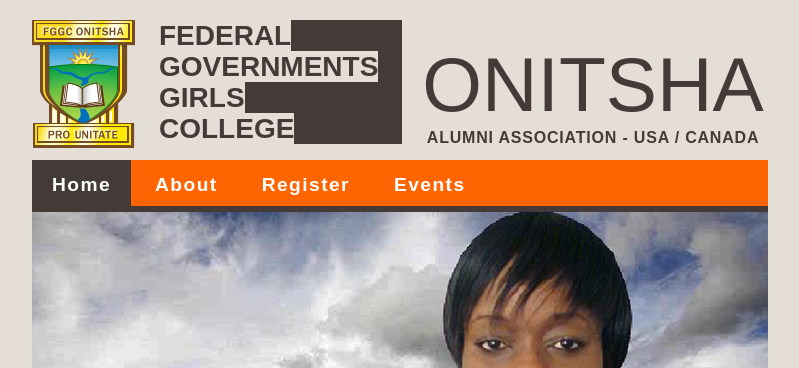
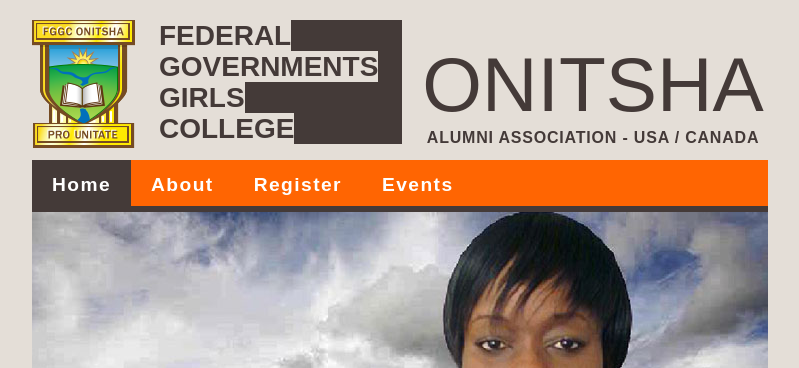
Before and after one commit to fggconitsha/fggconitsha, a Jekyll site: the page built from index.html, in a window 1280 px wide. Shown: the top 368 px of the page, without its empty margins (208-1007 px from the left). Built offline with Jekyll 4.4.1, drawn with Linux system fonts in a browser that asks for light colours; nearby versions of some CDN libraries; Markdown is read by kramdown in place of the engine named in the settings; the list of posts is cut into pages by our own code.

Commit message:
some quick fixes

```diff
--- a/_includes/header.html
+++ b/_includes/header.html
@@ -1,10 +1,6 @@
 <header>
 	<div>
-	{% if node.title == "Home" %}
-	  <img src="../fggc.png">
-	{% else %}
-		<img src="../../fggc.png">
-	{% endif %}
+	  <img src="http://fggconitsha.github.io/fggc.png">
 	</div>
 	<div>
 	  <h1><a href="/">FEDERAL</a></h1>
--- a/css/main.css
+++ b/css/main.css
@@ -126,6 +126,7 @@
   font-weight: 800;
   letter-spacing: 0.075em;
   padding-top: 10px;
+  margin-right: -4px;
   color: #fff;
 }
 
@@ -184,6 +185,7 @@
   vertical-align: bottom;
   text-align: center;
   padding: 1em 0;
+  margin-bottom: -100px;
   background-color: #a49d9d;
 }
 footer a {
@@ -196,19 +198,14 @@
 }
 
 @media (max-width: 767px) {
-    .sidebar {
-        width: 100%;
-        position: relative;
-        margin: 0;
-    }
-
-    #layout {
-        padding: 1em;
-    }
+  .pure-menu-horizontal li {
+    display: block;
+    background-color: #ff6502;
+  }
 }
 
 @media (max-width: 480px) {
-    .content {
-        padding: 1em;
-    }
+  .content {
+    padding: 1em;
+  }
 }
```
